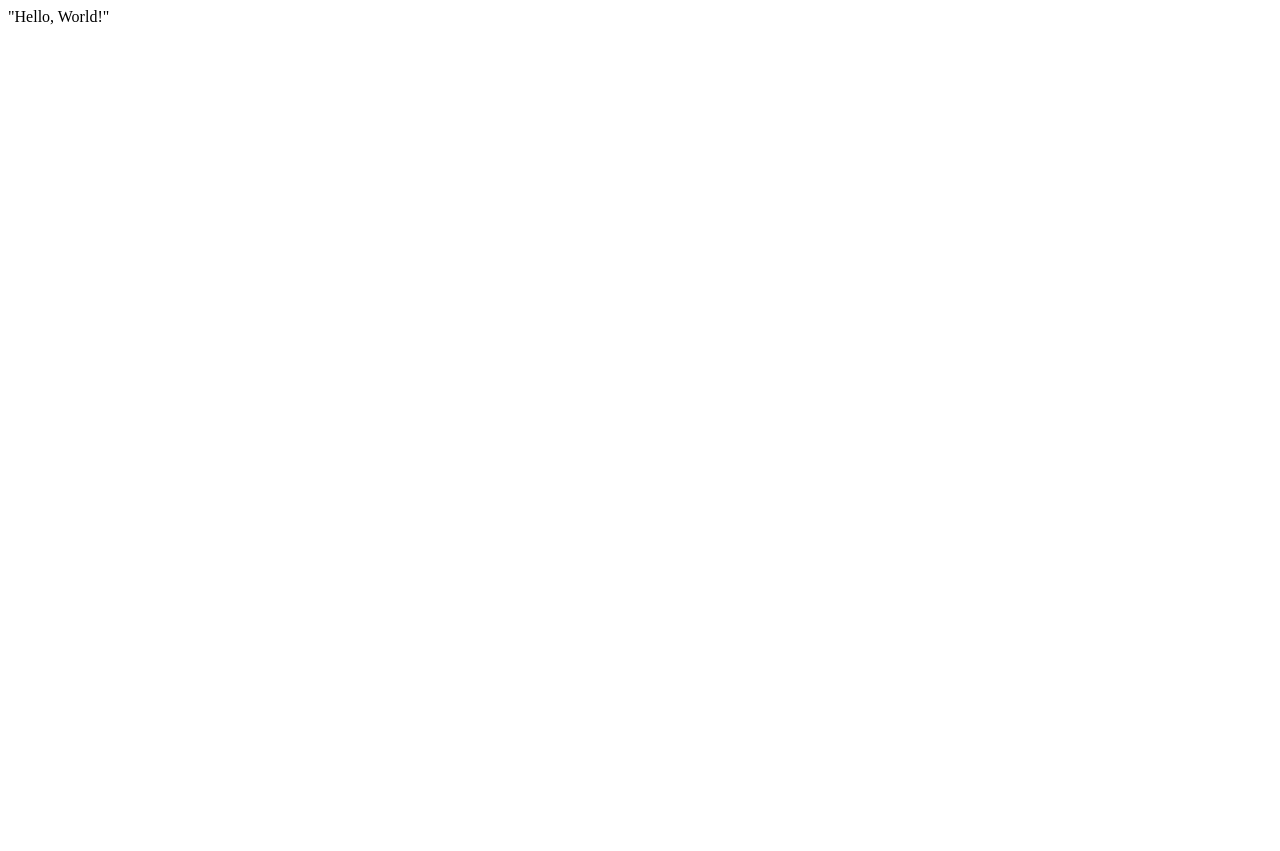
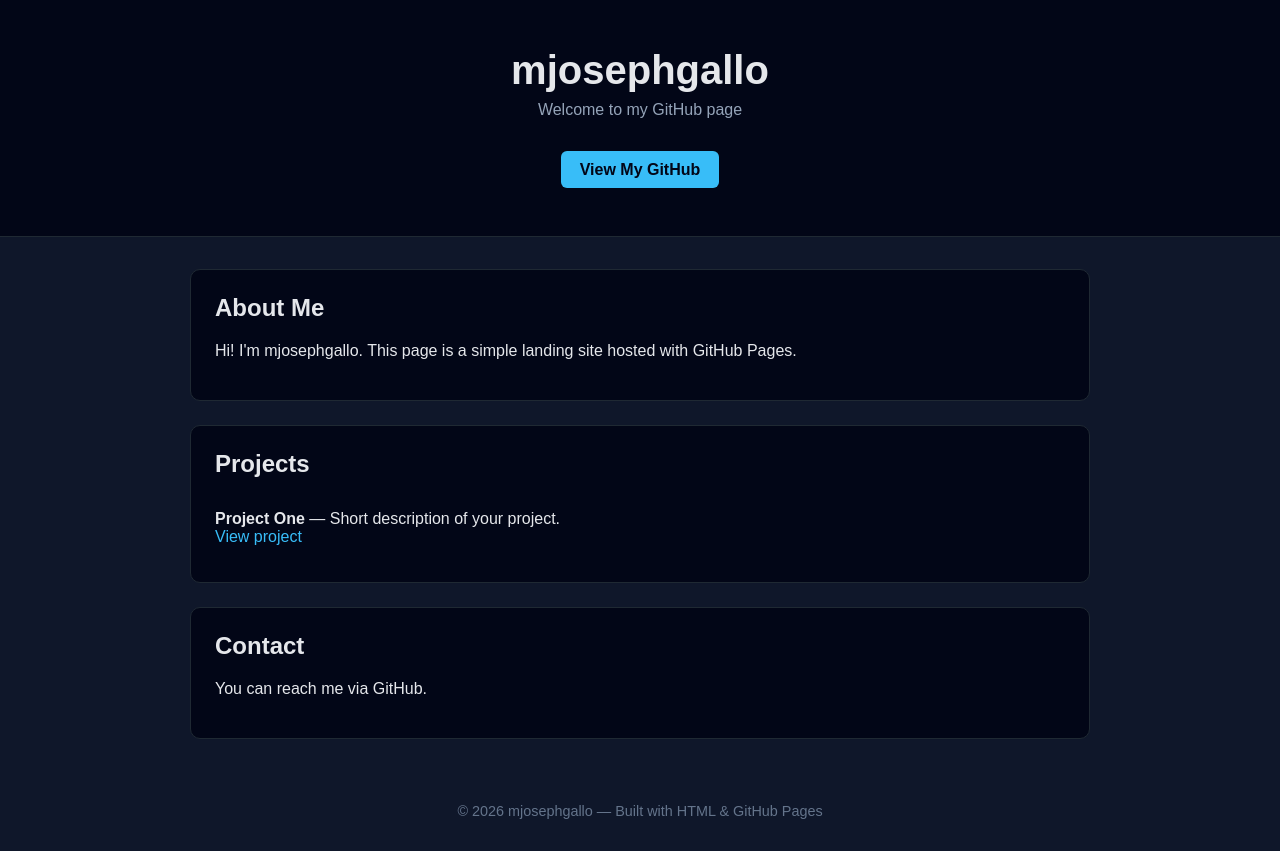
Before and after one commit to mjosephgallo/mjosephgallo.github.io, a plain HTML site: page index.html in a window 1280 px wide. Before the commit the page ends 800 px from the top, so only its background shows below. Drawn offline with Linux system fonts and the light colour scheme.

Commit message:
Update index.html

```diff
--- a/index.html
+++ b/index.html
@@ -1 +1,130 @@
-"Hello, World!"
+<!DOCTYPE html>
+<html lang="en">
+<head>
+  <meta charset="UTF-8" />
+  <meta name="viewport" content="width=device-width, initial-scale=1.0" />
+  <title>mjosephgallo | GitHub Page</title>
+  <style>
+    body {
+      margin: 0;
+      font-family: Arial, Helvetica, sans-serif;
+      background: #0f172a;
+      color: #e5e7eb;
+    }
+
+    header {
+      background: #020617;
+      padding: 3rem 1rem;
+      text-align: center;
+      border-bottom: 1px solid #1f2933;
+    }
+
+    h1 {
+      margin: 0;
+      font-size: 2.5rem;
+    }
+
+    p.subtitle {
+      margin-top: 0.5rem;
+      color: #94a3b8;
+    }
+
+    main {
+      max-width: 900px;
+      margin: 2rem auto;
+      padding: 0 1rem;
+    }
+
+    section {
+      background: #020617;
+      padding: 1.5rem;
+      margin-bottom: 1.5rem;
+      border-radius: 10px;
+      border: 1px solid #1f2933;
+    }
+
+    h2 {
+      margin-top: 0;
+    }
+
+    .projects ul {
+      list-style: none;
+      padding: 0;
+      margin: 0;
+    }
+
+    .projects li {
+      padding: 0.75rem 0;
+      border-bottom: 1px solid #1f2933;
+    }
+
+    .projects li:last-child {
+      border-bottom: none;
+    }
+
+    a {
+      color: #38bdf8;
+      text-decoration: none;
+    }
+
+    a:hover {
+      text-decoration: underline;
+    }
+
+    footer {
+      text-align: center;
+      padding: 2rem 1rem;
+      color: #64748b;
+      font-size: 0.9rem;
+    }
+
+    .button {
+      display: inline-block;
+      margin-top: 1rem;
+      padding: 0.6rem 1.2rem;
+      background: #38bdf8;
+      color: #020617;
+      border-radius: 6px;
+      font-weight: bold;
+    }
+  </style>
+</head>
+<body>
+  <header>
+    <h1>mjosephgallo</h1>
+    <p class="subtitle">Welcome to my GitHub page</p>
+    <a class="button" href="https://github.com/mjosephgallo" target="_blank">View My GitHub</a>
+  </header>
+
+  <main>
+    <section class="about">
+      <h2>About Me</h2>
+      <p>
+        Hi! I'm mjosephgallo. This page is a simple landing site hosted with GitHub Pages.
+      </p>
+    </section>
+
+    <section class="projects">
+      <h2>Projects</h2>
+      <ul>
+        <li>
+          <strong>Project One</strong> — Short description of your project.
+          <br />
+          <a href="#">View project</a>
+        </li>
+      </ul>
+    </section>
+
+    <section class="contact">
+      <h2>Contact</h2>
+      <p>
+        You can reach me via GitHub.
+      </p>
+    </section>
+  </main>
+
+  <footer>
+    © 2026 mjosephgallo — Built with HTML & GitHub Pages
+  </footer>
+</body>
+</html>
```
